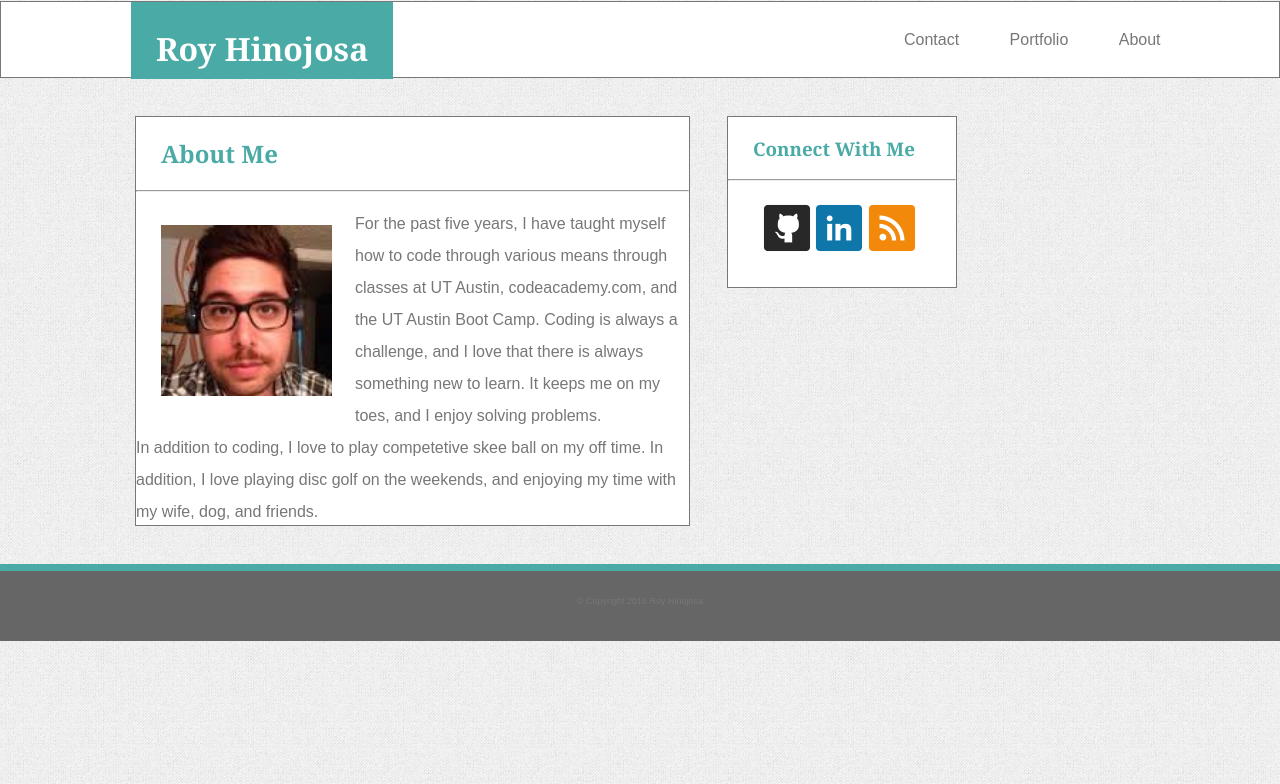
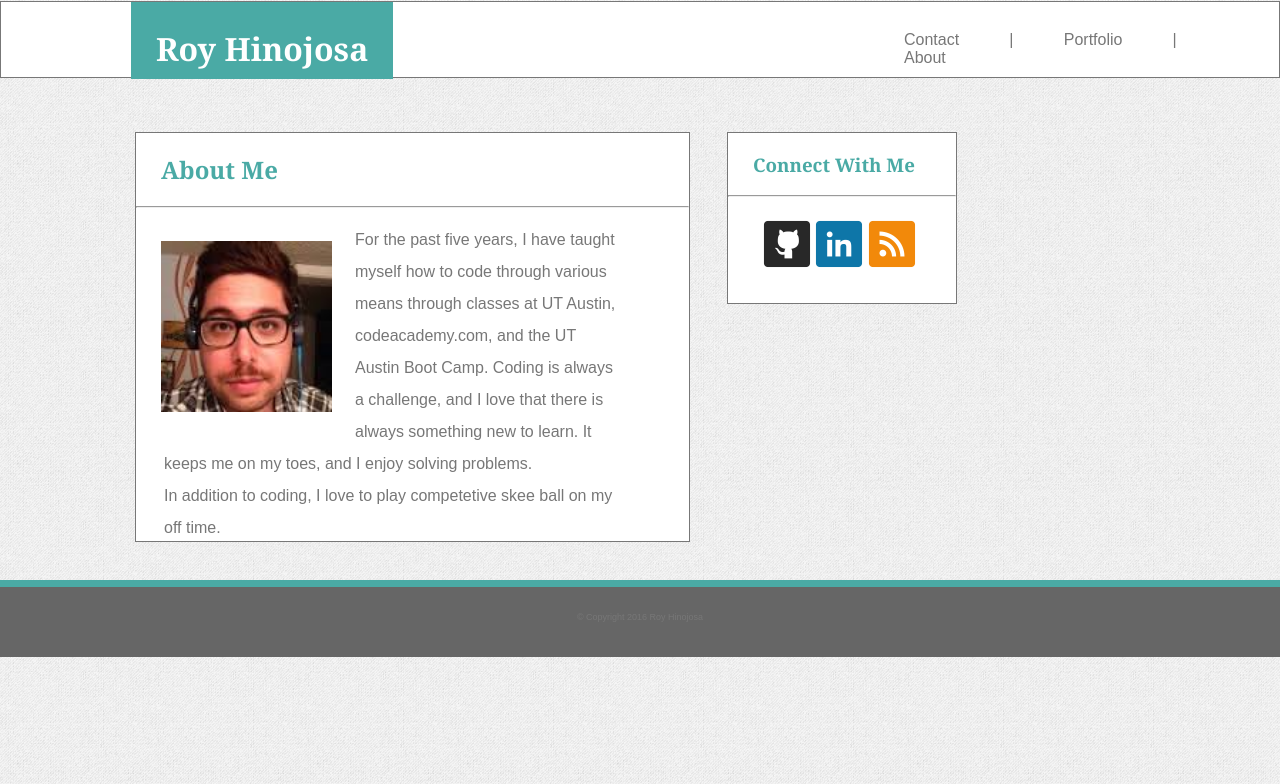
Before and after one commit to rhino15/Basic-Portfolio, a PHP site: page / in a window 1280 px wide. Shown: the top 784 px of the page. Run offline with PHP 8.4, Linux system fonts and the light colour scheme.

Commit message:
almost done w/first page

```diff
--- a/assets/css/style.css
+++ b/assets/css/style.css
@@ -49,6 +49,10 @@
 	list-style-type: none;
 }
 
+#header span {
+	margin-left: 50px;
+}
+
 #header a {
 	text-decoration: none;
 	color: #777777;
@@ -74,6 +78,11 @@
 	width: 171px;
 	margin: 25px 23px 20px 25px;
 	float: left;
+}
+
+#main-content div {
+	margin-left: 28px;
+	margin-right: 67px;
 }
 
 #main-content p {
--- a/index.html
+++ b/index.html
@@ -8,8 +8,8 @@
 		<header id="header">
 			<h1>Roy Hinojosa</h1>
 			<ul>
-				<li><a href="#">Contact</a></li>
-				<li><a href="#">Portfolio</a></li>
+				<li><a href="#">Contact</a><span>|</span></li>
+				<li><a href="#">Portfolio</a><span>|</span</li>
 				<li><a href="#">About</a></li>
 			</ul>
 		</header>
@@ -19,9 +19,10 @@
 				<h1>About Me</h1>
 				<hr>
 				<img src="assets/images/roy_photo.jpg" alt="Roy's photo">
-
-				<p>For the past five years, I have taught myself how to code through various means through classes at UT Austin, codeacademy.com, and the UT Austin Boot Camp.  Coding is always a challenge, and I love that there is always something new to learn.  It keeps me on my toes, and I enjoy solving problems. <br>
-				In addition to coding, I love to play competetive skee ball on my off time.  In addition, I love playing disc golf on the weekends, and enjoying my time with my wife, dog, and friends.</p>
+				<div>
+					<p>For the past five years, I have taught myself how to code through various means through classes at UT Austin, codeacademy.com, and the UT Austin Boot Camp.  Coding is always a challenge, and I love that there is always something new to learn.  It keeps me on my toes, and I enjoy solving problems. <br>
+					In addition to coding, I love to play competetive skee ball on my off time. </p>
+				</div>
 			</section>
 			<section id="sidebar">
 				<h3>Connect With Me</h3>
```
